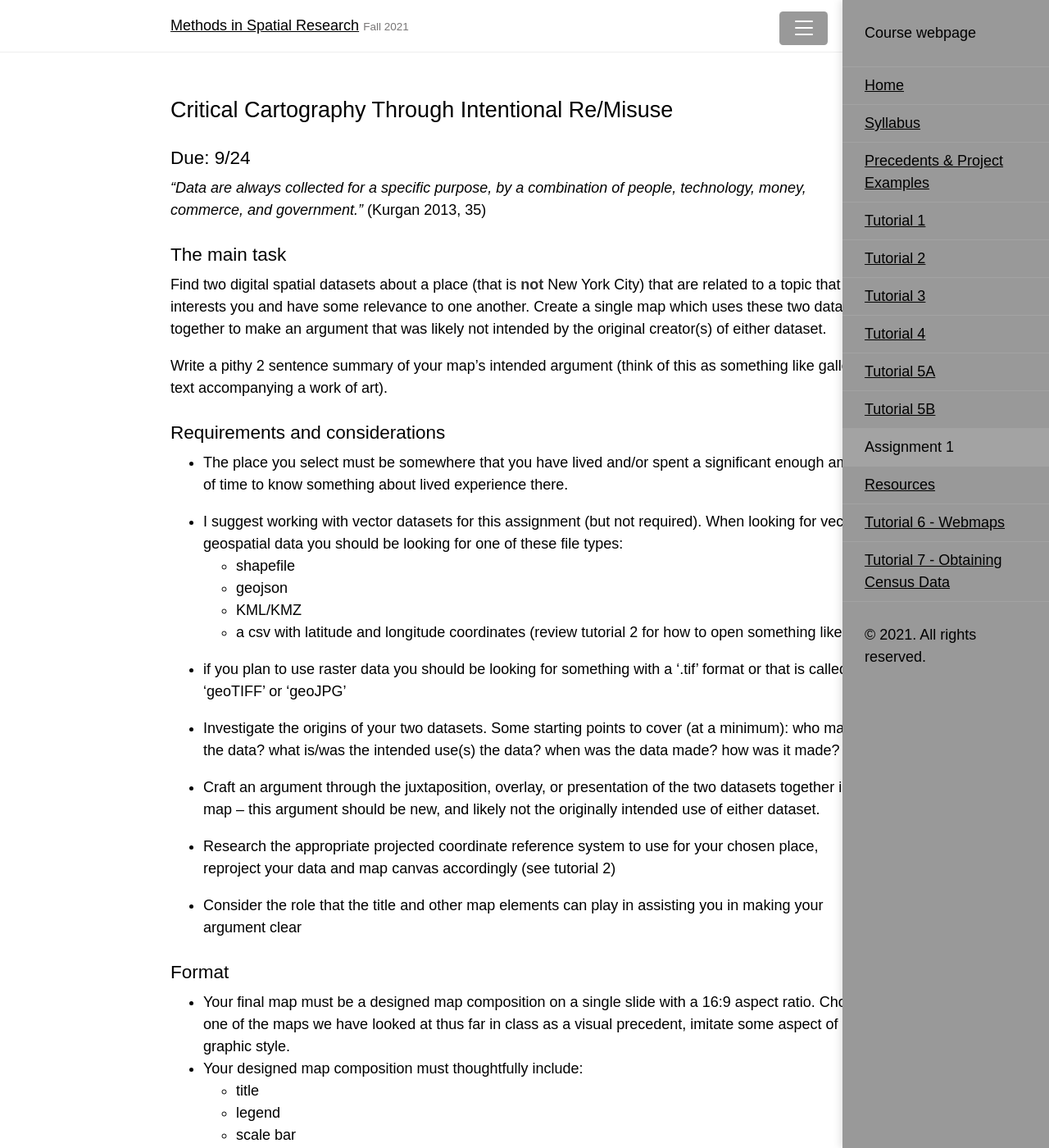
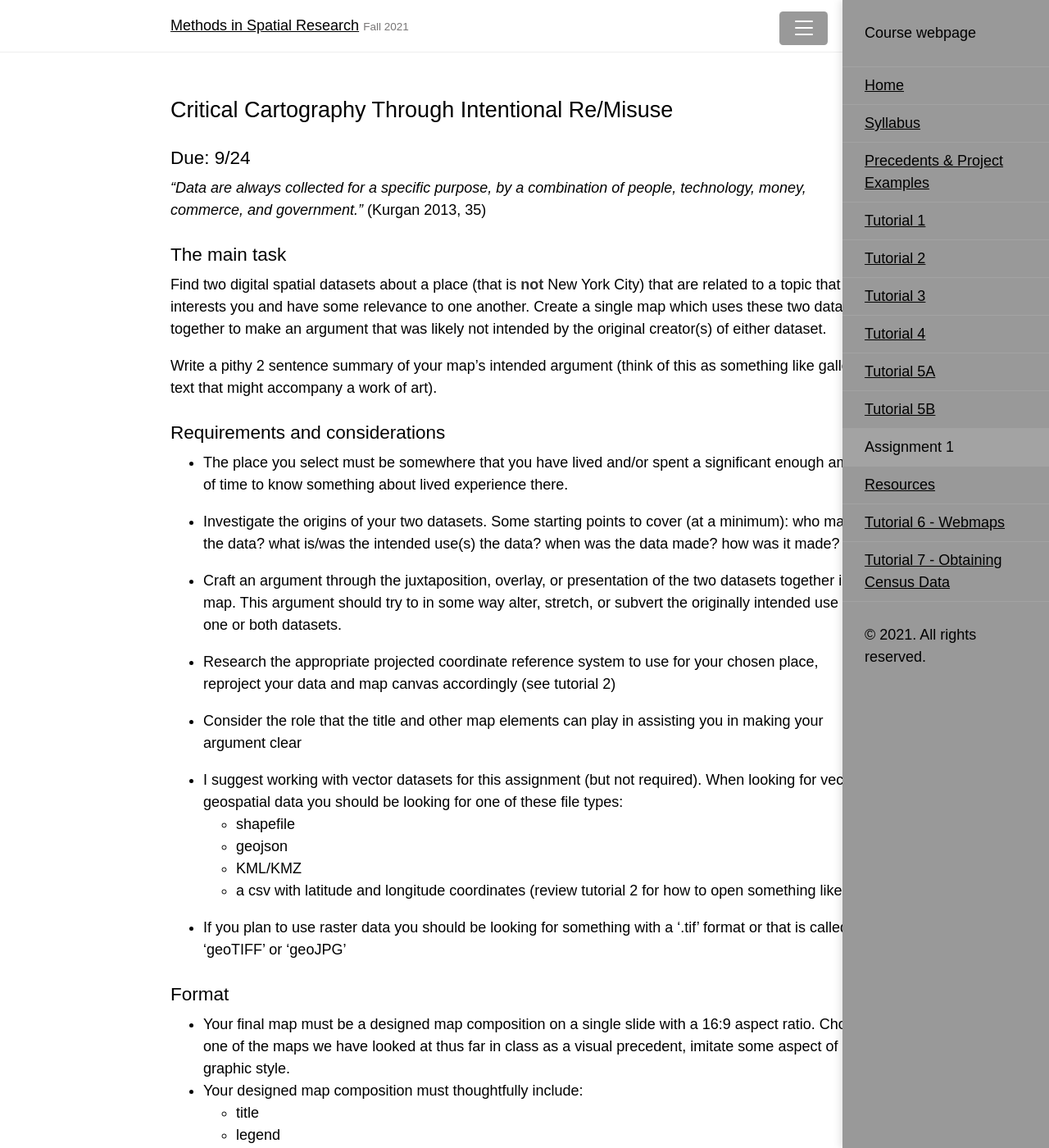
Before and after one commit to CenterForSpatialResearch/methods-in-spatial-research-fa2021, a Jekyll site: the page built from assignments/assignment01.md, in a window 1280 px wide and 1400 px high. Shown: the whole window at 82% size. Built offline with Jekyll 4.4.1, drawn with Linux system fonts in a browser that asks for light colours; some of the changed text lies outside the part shown.

Commit message:
assignment 1 corrections

```diff
--- a/assignments/assignment01.md
+++ b/assignments/assignment01.md
@@ -15,27 +15,28 @@ order: 9
 
 Find two digital spatial datasets about a place (that is **not** New York City) that are related to a topic that interests you and have some relevance to one another. Create a single map which uses these two datasets together to make an argument that was likely not intended by the original creator(s) of either dataset.
 
-Write a pithy 2 sentence summary of your map's intended argument (think of this as something like gallery text accompanying a work of art).
+Write a pithy 2 sentence summary of your map's intended argument (think of this as something like gallery text that might accompany a work of art).
 
 
 ### Requirements and considerations
 
 - The place you select must be somewhere that you have lived and/or spent a significant enough amount of time to know something about lived experience there.
 
+- Investigate the origins of your two datasets. Some starting points to cover (at a minimum): who made the data? what is/was the intended use(s) the data? when was the data made? how was it made?
+
+- Craft an argument through the juxtaposition, overlay, or presentation of the two datasets together in a map. This argument should try to in some way alter, stretch, or subvert the originally intended use of one or both datasets.
+
+- Research the appropriate projected coordinate reference system to use for your chosen place, reproject your data and map canvas accordingly (see tutorial 2)
+
+- Consider the role that the title and other map elements can play in assisting you in making your argument clear
+
 - I suggest working with vector datasets for this assignment (but not required). When looking for vector geospatial data you should be looking for one of these file types:
   - shapefile
   - geojson
   - KML/KMZ
   - a csv with latitude and longitude coordinates (review tutorial 2 for how to open something like this)
-- if you plan to use raster data you should be looking for something with a '.tif' format or that is called a 'geoTIFF' or 'geoJPG'
+- If you plan to use raster data you should be looking for something with a '.tif' format or that is called a 'geoTIFF' or 'geoJPG'
 
-- Investigate the origins of your two datasets. Some starting points to cover (at a minimum): who made the data? what is/was the intended use(s) the data? when was the data made? how was it made?
-
-- Craft an argument through the juxtaposition, overlay, or presentation of the two datasets together in a map -- this argument should be new, and likely not the originally intended use of either dataset.
-
-- Research the appropriate projected coordinate reference system to use for your chosen place, reproject your data and map canvas accordingly (see tutorial 2)
-
-- Consider the role that the title and other map elements can play in assisting you in making your argument clear
 
 ### Format
 
@@ -65,6 +66,7 @@ For sources for spatial datasets see:
   - [Beirut Urban Lab, "Beirut Built Environment Database"](https://www.beiruturbanlab.com/en/Details/561)
 
 [This guide](https://www.vam.ac.uk/__data/assets/pdf_file/0009/238077/Gallery-Text-at-the-V-and-A-Ten-Point-Guide-Aug-2013.pdf) to writing clear gallery text from the Victoria & Albert Museum is perhaps helpful in composing your map description.
+
 <!--
   rubric
   data - has two datasets [2]
```
